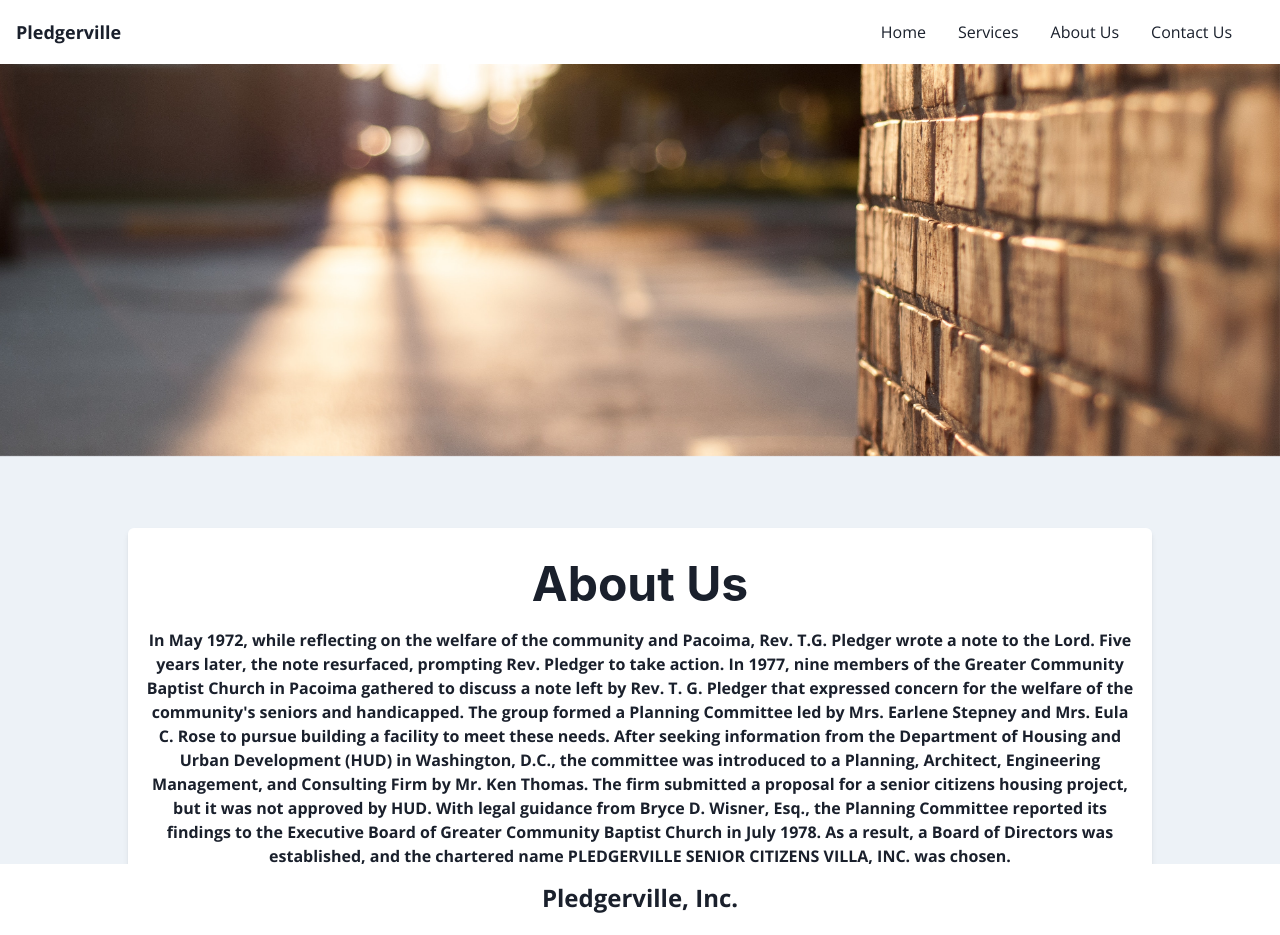
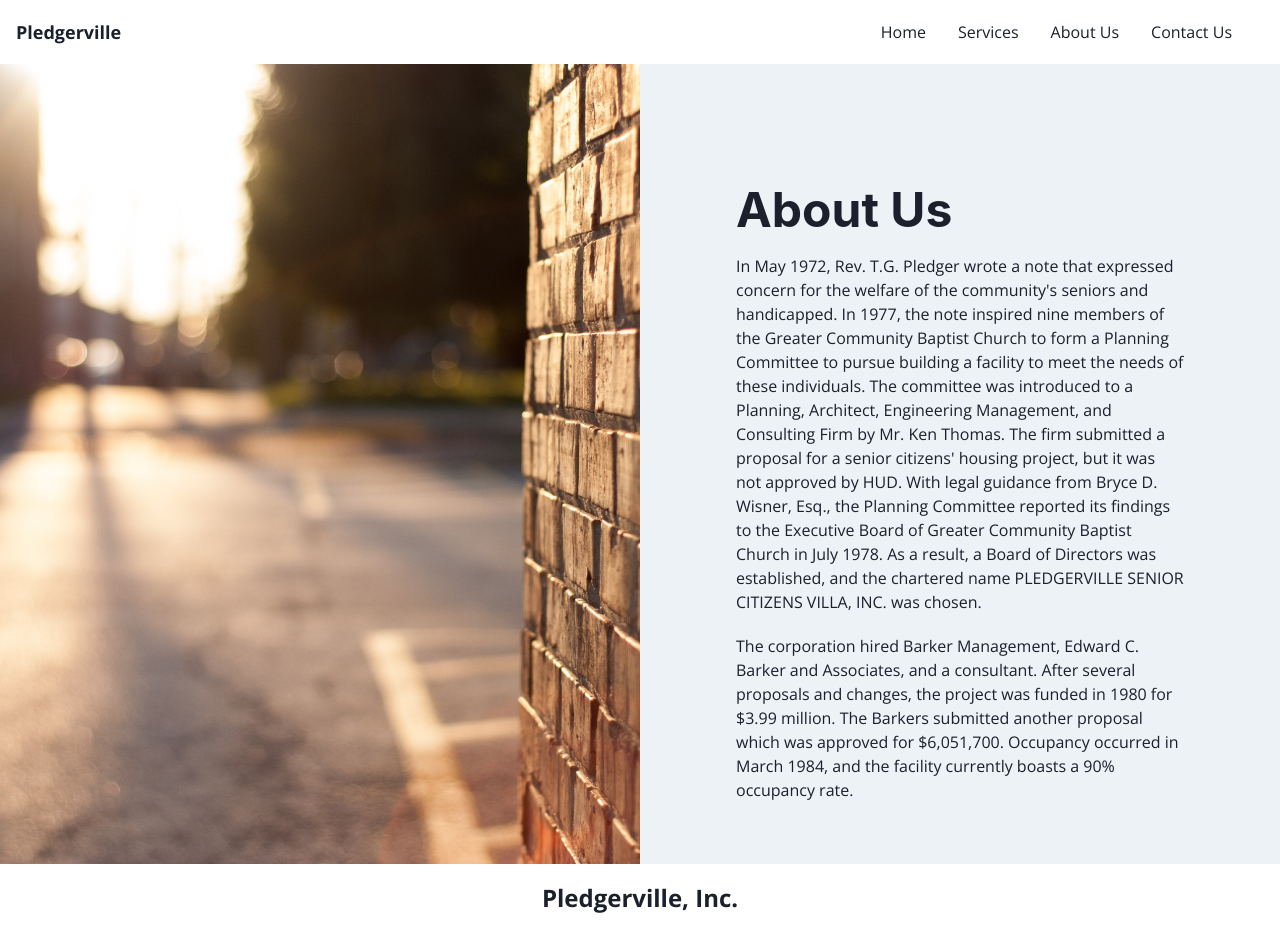
Before and after one commit to Pledgerville/next-app, a Next.js app: page /AboutPage in a window 1280 px wide. Shown: the top 935 px of the page. Built offline with nearby package versions, Linux system fonts and the light colour scheme.

Commit message:
add transition to about page

```diff
--- /dev/null
+++ b/src/components/MotionElements/MotionElements.tsx
@@ -0,0 +1,7 @@
+import { motion, MotionProps } from 'framer-motion';
+import { Box, BoxProps } from '@chakra-ui/react';
+import React from 'react';
+
+type MotionBoxProps = BoxProps & MotionProps;
+
+export const MotionBox: React.FC<MotionBoxProps> = motion(Box);
--- a/src/pages/AboutPage.tsx
+++ b/src/pages/AboutPage.tsx
@@ -1,6 +1,6 @@
+import { MotionBox } from '../components/MotionElements/MotionElements';
 import {
   Box,
-    Button,
   Flex,
   Heading,
   Image,
@@ -14,59 +14,53 @@ import {
 type AboutUsProps = {};
 
 const AboutPage: React.FC<AboutUsProps> = () => {
+  const containerRef = React.useRef<HTMLDivElement>(null);
+
   return (
     <Box h="100vh" overflowY="scroll">
-        <Box pos="relative" w="100%" h="70vh">
+      <Flex flexWrap="wrap" alignItems="center" justifyContent="center">
+        <MotionBox
+          w={{ base: '100%', md: '50%' }}
+          h="100vh"
+          initial={{ opacity: 0 }}
+          animate={{ opacity: 1 }}
+          transition={{ duration: 0.5 }}
+        >
           <Image
             src="/brick_dof.jpg"
             alt="description-of-your-image"
-            h="70%"
+            h="100%"
             w="100%"
             objectFit="cover"
           />
+        </MotionBox>
+        <MotionBox
+          w={{ base: '100%', md: '50%' }}
+          h="70vh"
+          display="flex"
+          alignItems="center"
+          justifyContent="center"
+          initial={{ opacity: 0, x: -50 }}
+          animate={{ opacity: 1, x: 0 }}
+          transition={{ duration: 0.5, delay: 0.5 }}
+        >
           <Box
-            pos="absolute"
-            top="0"
-            left="0"
-            w="100%"
-            h="0%"
-            bg="rgba(0, 0, 0, 0.0)"
-          />
-        </Box>
-        <Box
-          maxW="container.lg"
+            maxW={{ base: '100%', md: '70%' }}
             mx="auto"
-          px={17}
-          py={8}
-          bg="white"
-          boxShadow="md"
-          borderRadius="md"
-          my={-24}
-          // overflow="scroll"
-          maxHeight="100vh"
+            textAlign={{ base: 'center', md: 'left' } }
           >
-          <Heading as="h2" size="2xl" mb="5" textAlign="center">
+            <Heading as="h2" size="2xl" mb="5" mt={{ base: 0, md: 20}}>
               About Us
             </Heading>
-          <Text fontSize="l" textAlign="center" mb="5" fontWeight="semibold">
-            In May 1972, while reflecting on the welfare of the community and Pacoima, Rev. T.G. Pledger wrote a note to the Lord. Five years later, the note resurfaced, prompting Rev. Pledger to take action.             In 1977, nine members of the Greater Community Baptist Church in Pacoima gathered to discuss a note left by Rev. T. G. Pledger that expressed concern for the welfare of the community's seniors and handicapped. The group formed a Planning Committee led by Mrs. Earlene Stepney and Mrs. Eula C. Rose to pursue building a facility to meet these needs. After seeking information from the Department of Housing and Urban Development (HUD) in Washington, D.C., the committee was introduced to a Planning, Architect, Engineering Management, and Consulting Firm by Mr. Ken Thomas. The firm submitted a proposal for a senior citizens housing project, but it was not approved by HUD. With legal guidance from Bryce D. Wisner, Esq., the Planning Committee reported its findings to the Executive Board of Greater Community Baptist Church in July 1978. As a result, a Board of Directors was established, and the chartered name PLEDGERVILLE SENIOR CITIZENS VILLA, INC. was chosen.
+            <Text fontSize="l" mb="5">
+              In May 1972, Rev. T.G. Pledger wrote a note that expressed concern for the welfare of the community's seniors and handicapped. In 1977, the note inspired nine members of the Greater Community Baptist Church to form a Planning Committee to pursue building a facility to meet the needs of these individuals. The committee was introduced to a Planning, Architect, Engineering Management, and Consulting Firm by Mr. Ken Thomas. The firm submitted a proposal for a senior citizens' housing project, but it was not approved by HUD. With legal guidance from Bryce D. Wisner, Esq., the Planning Committee reported its findings to the Executive Board of Greater Community Baptist Church in July 1978. As a result, a Board of Directors was established, and the chartered name PLEDGERVILLE SENIOR CITIZENS VILLA, INC. was chosen.
             </Text>
-          <Text fontSize="l" textAlign="center" mb="5" fontWeight="semibold">
-           The corporation secured the services of Barker Management Inc., Mr. Byron Barker, President, and Edward C.Barker and Associates, Architects, and with the guidance of the Consultant, new proposals were submitted to HUD requiring many changes before the project was finally funded in September 1980 in the amount of $3.99 million. The Barkers drafted another proposal for the project, which they resubmitted to HUD, and it was approved at a total cost of $6,051,700.00. Groundbreaking ceremonies were held on February 19, 1983, and construction began a week later. Occupancy occurred in March 1984, and the facility currently boasts a 90% occupancy rate.
-          </Text>
-          <Text fontSize="l" textAlign="center" mb="5" fontWeight="semibold">
-           In September 1980, Pledgerville Senior Citizens Villa, Inc. secured funding of $3.99 million from HUD with the help of Barker Management Inc., led by President Byron Barker, and Edward C. Barker and Associates, Architects. However, the project required additional funding to cover the total cost of $6,051,700.00. To secure the remaining funding, the Barkers drafted a new proposal that was approved by HUD. Groundbreaking ceremonies were held on February 19, 1983, and construction began a week later. By March 1984, the facility was ready for occupancy and currently has a 90% occupancy rate.
-          </Text>
-          <Text fontSize="2xl" textAlign="center" mb="5" fontWeight="semibold">
-
-          </Text>
-          <Text fontSize="2xl" textAlign="center" mb="5" fontWeight="semibold">
-
-          </Text>
-          <Text fontSize="2xl" textAlign="center" mb="5" fontWeight="semibold">
-
+            <Text fontSize="l" mb="5">
+              The corporation hired Barker Management, Edward C. Barker and Associates, and a consultant. After several proposals and changes, the project was funded in 1980 for $3.99 million. The Barkers submitted another proposal which was approved for $6,051,700. Occupancy occurred in March 1984, and the facility currently boasts a 90% occupancy rate.
             </Text>
           </Box>
+        </MotionBox>
+      </Flex>
     </Box>
   );
 };
--- a/src/pages/index.tsx
+++ b/src/pages/index.tsx
@@ -26,7 +26,7 @@ export default function Home() {
         <Details />
         <Separator text=''/>
         <Services />
-        <Separator text=""/>
+        <Separator text=''/>
         <Contact />
       </main>
     </>
```
Also changed, not shown: 2 other files (tests, documents, lock files or other folders). Lines whose indentation alone changed are shown as unchanged.
